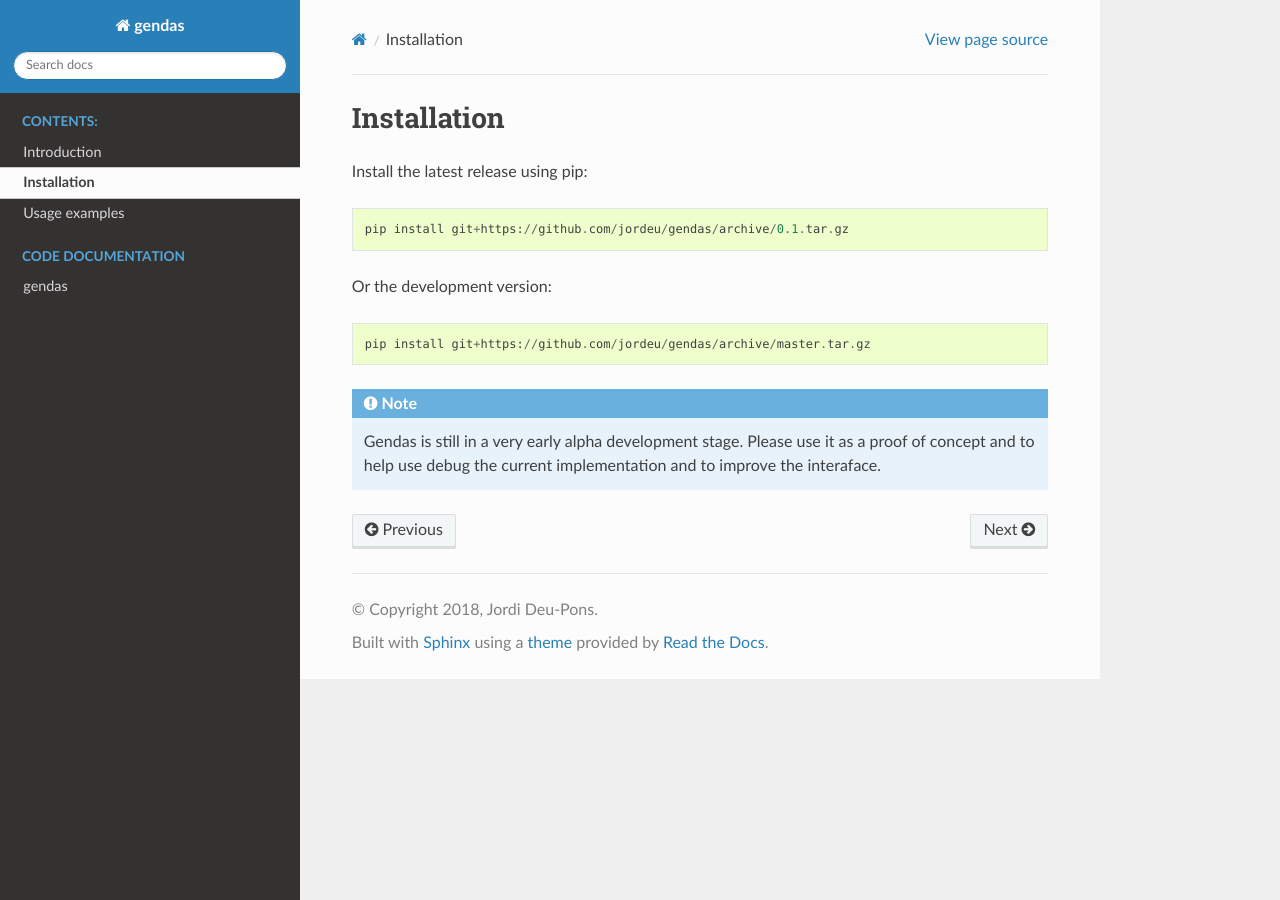
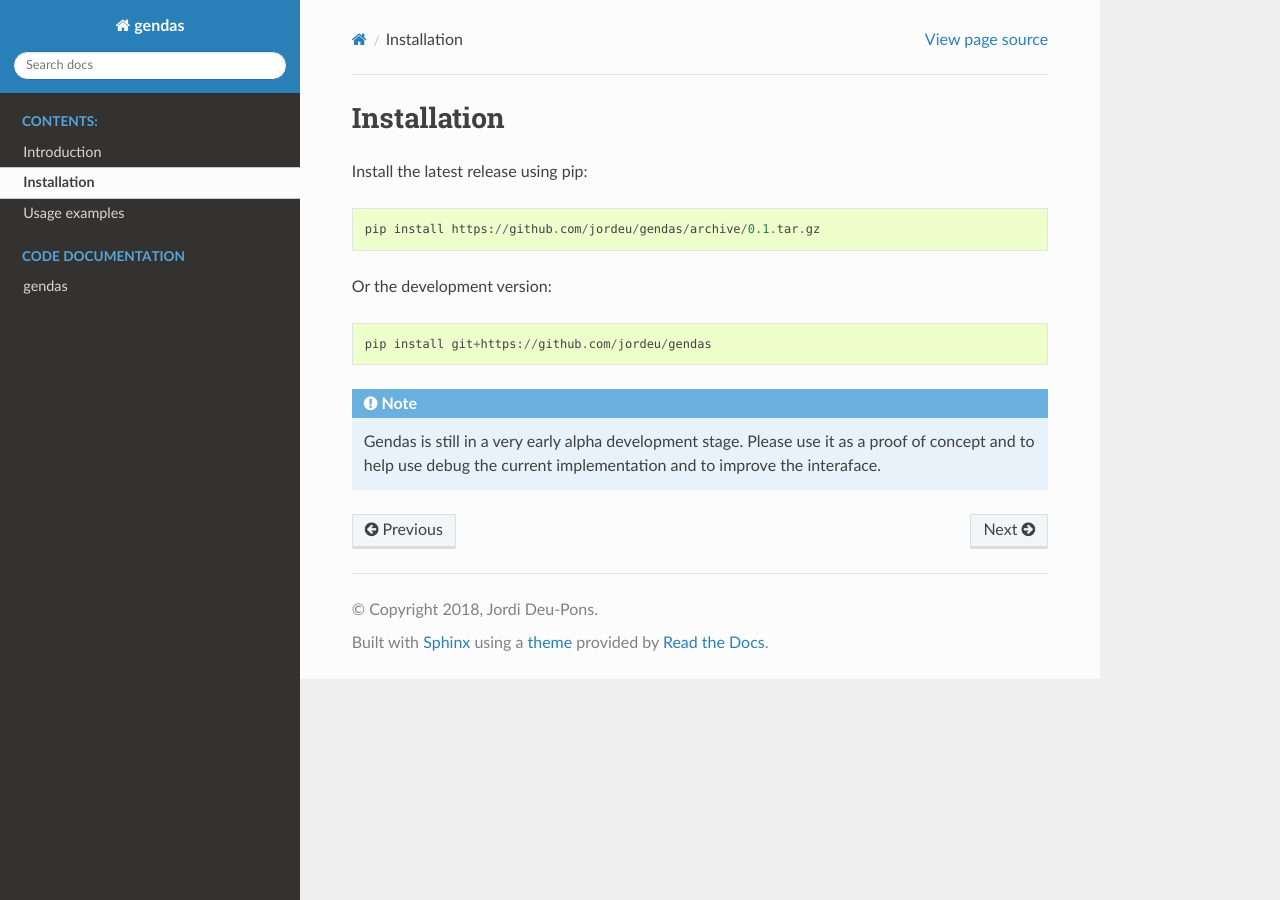
Before and after one commit to jordeu/gendas, a Sphinx documentation site: the page built from docs/source/installation.rst, in a window 1280 px wide. Built offline with Sphinx 7.4.7 and the Read the Docs theme 2.0.0, drawn with Linux system fonts in a browser that asks for light colours.

Commit message:
Fix pip installation

```diff
--- a/README.rst
+++ b/README.rst
@@ -22,11 +22,11 @@ Installation
 
 Install the latest release using pip::
 
-        pip install git+https://github.com/jordeu/gendas/archive/0.1.tar.gz
+        pip install https://github.com/jordeu/gendas/archive/0.1.tar.gz
 
 Or the development version::
 
-        pip install git+https://github.com/jordeu/gendas/archive/master.tar.gz
+        pip install git+https://github.com/jordeu/gendas
 
 
 .. note::
--- a/docs/source/installation.rst
+++ b/docs/source/installation.rst
@@ -3,11 +3,11 @@ Installation
 
 Install the latest release using pip::
 
-        pip install git+https://github.com/jordeu/gendas/archive/0.1.tar.gz
+        pip install https://github.com/jordeu/gendas/archive/0.1.tar.gz
 
 Or the development version::
 
-        pip install git+https://github.com/jordeu/gendas/archive/master.tar.gz
+        pip install git+https://github.com/jordeu/gendas
 
 
 .. note::
--- a/setup.py
+++ b/setup.py
@@ -9,5 +9,5 @@ setup(
     author='Jordi Deu-Pons',
     author_email='jordi@jordeu.net',
     description='Flexible and powerful genomic data manipulation library for Python',
-    requires=['configobj', 'pathos', 'pytabix', 'bgdata', 'intervaltree', 'tqdm', 'click']
+    install_requires=['configobj', 'pathos', 'pytabix==0.0.2', 'bgdata', 'intervaltree', 'tqdm', 'click']
 )
```
